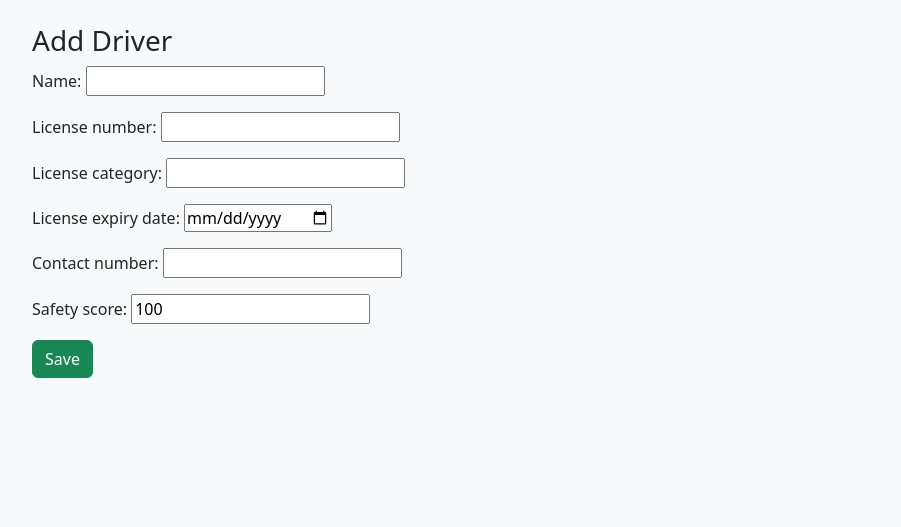
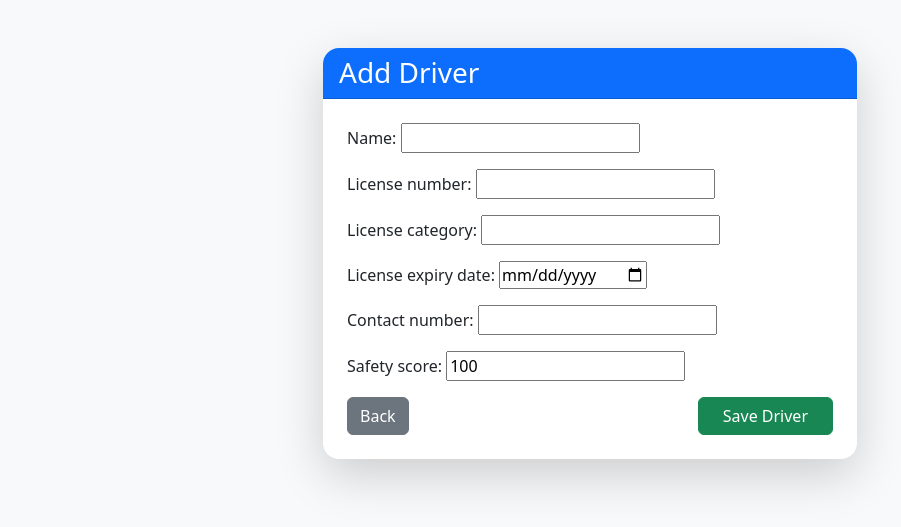
Before and after one commit to anshika533/test, a Django app: page /drivers/add/ in a window 1280 px wide. Shown: the part 56-583 px from the top of the page, without its empty margins (50-951 px from the left). Run offline with Django 5.2, Linux system fonts and the light colour scheme; the visitor is signed in with stand-in values (Sample User, id 1).

Commit message:
driver_form,html

```diff
--- a/templates/fleet/driver_form.html
+++ b/templates/fleet/driver_form.html
@@ -1,5 +1,42 @@
 {% extends "base.html" %}
+
 {% block content %}
-<h3>Add Driver</h3>
-<form method="post">{% csrf_token %}{{ form.as_p }}<button class="btn btn-success">Save</button></form>
+<div class="container mt-5">
+    <div class="row justify-content-center">
+        <div class="col-md-8 col-lg-6">
+
+            <div class="card shadow-lg border-0 rounded-4">
+                <div class="card-header bg-primary text-white rounded-top-4">
+                    <h3 class="mb-0">
+                        <i class="bi bi-person-plus-fill"></i> Add Driver
+                    </h3>
+                </div>
+
+                <div class="card-body p-4">
+
+                    <form method="post">
+                        {% csrf_token %}
+
+                        <div class="mb-3">
+                            {{ form.as_p }}
+                        </div>
+
+                        <div class="d-flex justify-content-between">
+                            <a href="{% url 'driver_list' %}" class="btn btn-secondary">
+                                <i class="bi bi-arrow-left"></i> Back
+                            </a>
+
+                            <button type="submit" class="btn btn-success px-4">
+                                <i class="bi bi-check-circle"></i> Save Driver
+                            </button>
+                        </div>
+
+                    </form>
+
+                </div>
+            </div>
+
+        </div>
+    </div>
+</div>
 {% endblock %}
```
Also changed, not shown: 11 other files.
